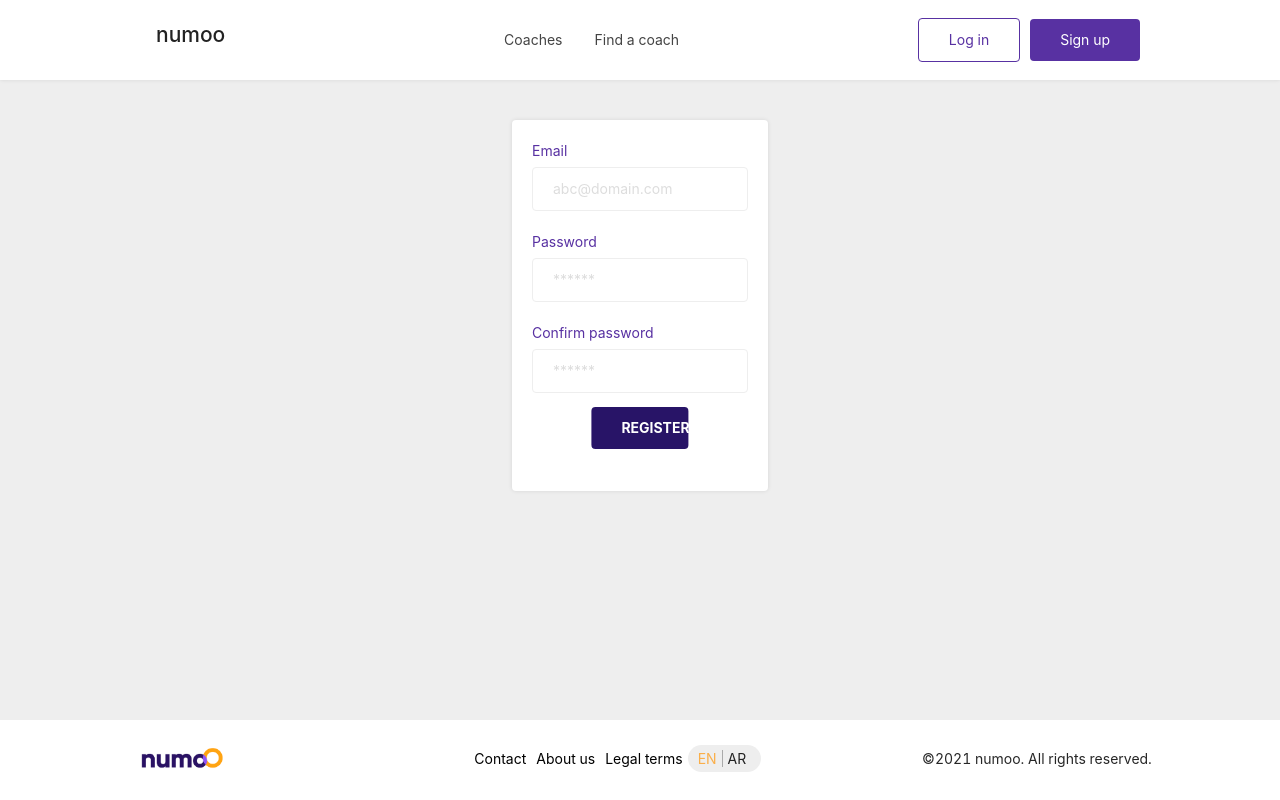
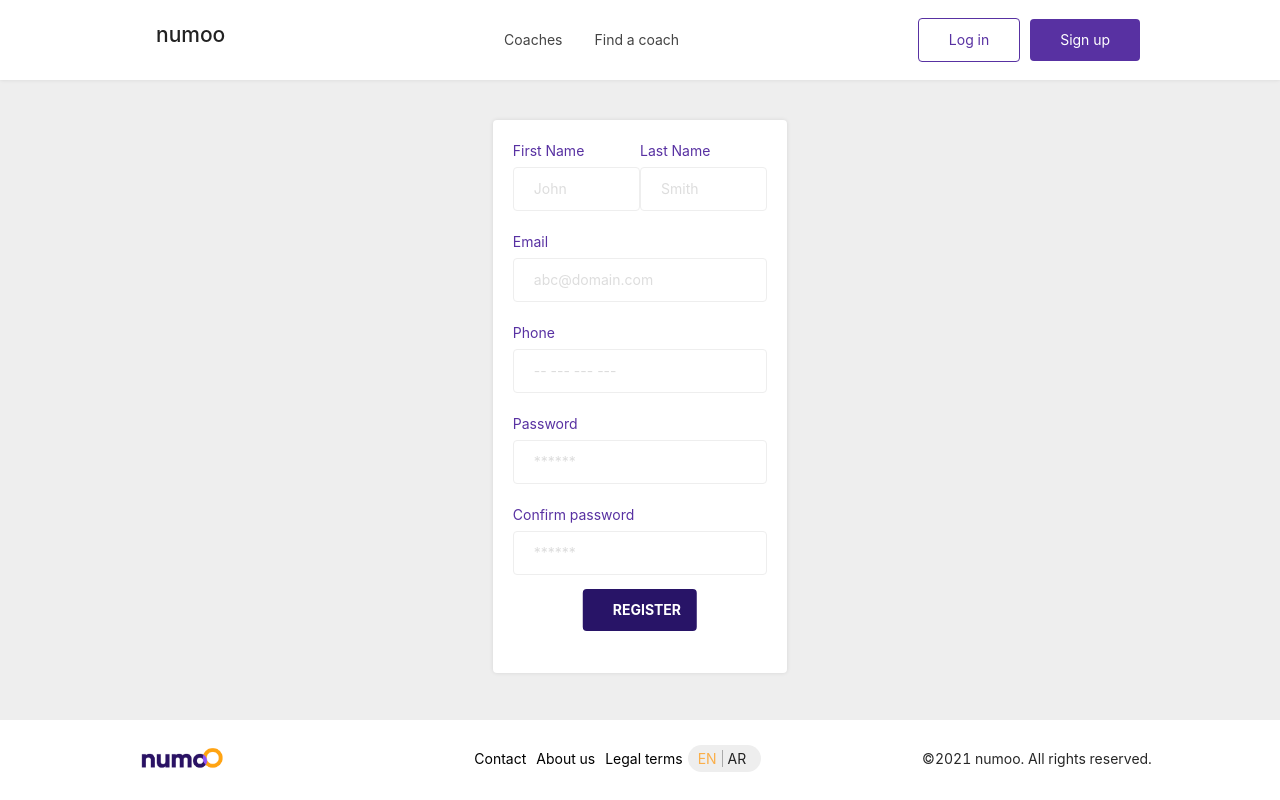
Before and after one commit to ismailasylla/Numoo-jad-project, a React (Create React App) app: page /user/signup in a window 1280 px wide. Built offline with nearby package versions, Linux system fonts and the light colour scheme; no server answers.

Commit message:
added input fields/signup

```diff
--- a/src/components/forms/SignupForm/SignupForm.styled.tsx
+++ b/src/components/forms/SignupForm/SignupForm.styled.tsx
@@ -8,7 +8,7 @@ export const Container = styled.div`
 
 export const FormWrapper = styled.div`
   background: white;
-  width: 20%;
+  width: 23%;
   margin: 0 auto;
   margin-top: 40px;
   padding: 20px;
@@ -16,3 +16,8 @@ export const FormWrapper = styled.div`
   box-shadow: 0 0 4px 0 rgb(0 0 0 / 10%);
   border-bottom: 1px solid rgba(0, 0, 0, 0);
 `;
+
+export const InputWrapper = styled.div`
+  display: flex;
+  justify-content: space-between;
+`;
--- a/src/components/forms/SignupForm/SignupForm.tsx
+++ b/src/components/forms/SignupForm/SignupForm.tsx
@@ -1,5 +1,5 @@
 import React, { useState, useRef } from "react";
-import { Container, FormWrapper } from "./SignupForm.styled";
+import { Container, FormWrapper, InputWrapper } from "./SignupForm.styled";
 import { useAuth } from "../../../context/AuthContext";
 import { ButtonNormal, InputText } from "components";
 import { notify } from "utils";
@@ -8,7 +8,10 @@ function Signup(props: any) {
   const { signup } = useAuth();
   const [loading, setLoading] = useState(false);
 
+  const firstNameRef = useRef<HTMLInputElement>(null);
+  const lastNameRef = useRef<HTMLInputElement>(null);
   const emailRef = useRef<HTMLInputElement>(null);
+  const phoneRef = useRef<HTMLInputElement>(null);
   const passwordRef = useRef<HTMLInputElement>(null);
   const confirmPasswordRef = useRef<HTMLInputElement>(null);
 
@@ -33,12 +36,35 @@ function Signup(props: any) {
   return (
     <Container>
       <FormWrapper>
+        <InputWrapper>
+          <InputText
+            type={"text"}
+            label={"First Name"}
+            placeholder={"John"}
+            name="firstName"
+            ref={firstNameRef}
+          />
+          <InputText
+            type={"text"}
+            label={"Last Name"}
+            placeholder={"Smith"}
+            name="LastName"
+            ref={lastNameRef}
+          />
+        </InputWrapper>
         <InputText
           type={"text"}
           label={"Email"}
           placeholder={"abc@domain.com"}
           name="email"
           ref={emailRef}
+        />
+        <InputText
+          type={"tel"}
+          label={"Phone"}
+          placeholder={"-- --- --- ---"}
+          name="phone"
+          ref={phoneRef}
         />
         <InputText
           type={"password"}
--- a/src/config/firebase/firebase.tsx
+++ b/src/config/firebase/firebase.tsx
@@ -5,7 +5,4 @@ import { env_dev } from "./config";
 const app = firebase.initializeApp(env_dev);
 const auth = app.auth();
 
-export {
-  app,
-  auth
-}
+export { app, auth };
```
Also changed, not shown: src/views/user/Signup/SignupPage.tsx (+3 -5 lines).
